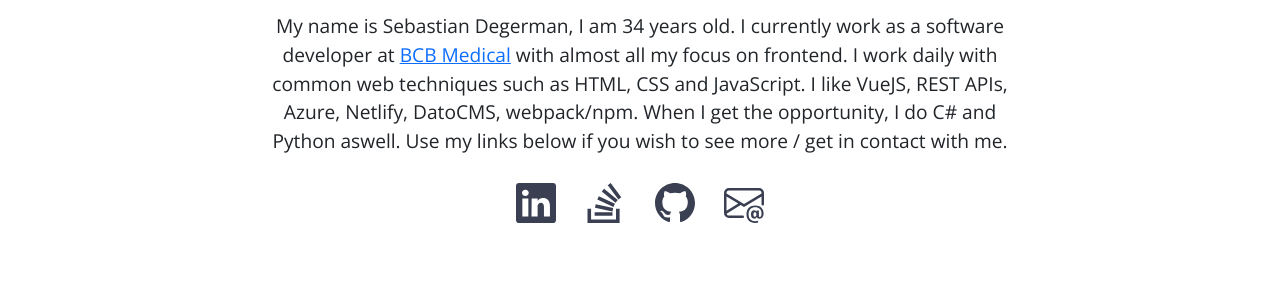
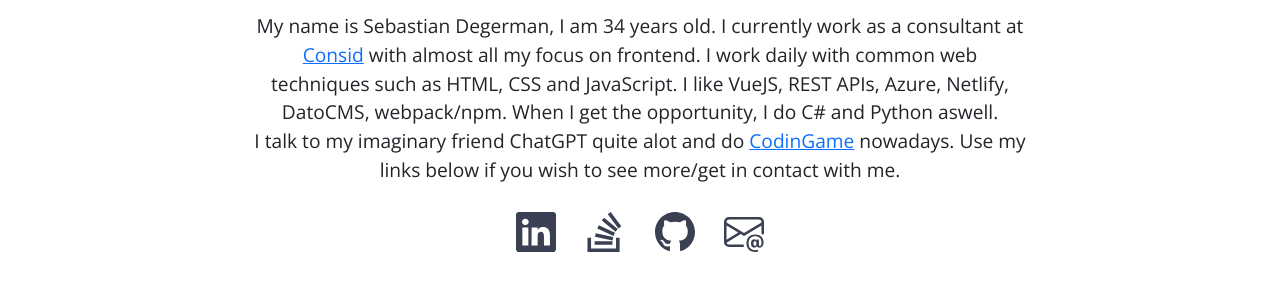
Before and after one commit to Degendeg/sd, a plain HTML site: page index.html in a window 1280 px wide. Shown: the part 835-1126 px from the top of the page. Drawn offline with nearby package versions, Linux system fonts and the light colour scheme.

Commit message:
Stopped working at BCB - now at Consid

```diff
--- a/index.html
+++ b/index.html
@@ -25,9 +25,11 @@
       <h1>Who am I?</h1>
       <p>
 	  My name is Sebastian Degerman, I am <span id="age"></span> years old.
-	  I currently work as a software developer at <a href="https://bcbmedical.com/" target="_blank">BCB Medical</a> with almost all my focus on frontend.
+	  I currently work as a consultant at <a href="https://www.consid.com/" target="_blank">Consid</a> with almost all my focus on frontend.
 	  I work daily with common web techniques such as HTML, CSS and JavaScript. I like VueJS, REST APIs, Azure, Netlify, DatoCMS, webpack/npm.
-	  When I get the opportunity, I do C# and Python aswell. Use my links below if you wish to see more / get in contact with me.
+	  When I get the opportunity, I do C# and Python aswell. <br />
+	  I talk to my imaginary friend ChatGPT quite alot and do <a href="https://www.codingame.com/" target="_blank">CodinGame</a> nowadays.
+	  Use my links below if you wish to see more/get in contact with me.
 	  </p>
       <br />
       <div class="social">
@@ -47,7 +49,7 @@
             <path d="M8 0C3.58 0 0 3.58 0 8c0 3.54 2.29 6.53 5.47 7.59.4.07.55-.17.55-.38 0-.19-.01-.82-.01-1.49-2.01.37-2.53-.49-2.69-.94-.09-.23-.48-.94-.82-1.13-.28-.15-.68-.52-.01-.53.63-.01 1.08.58 1.23.82.72 1.21 1.87.87 2.33.66.07-.52.28-.87.51-1.07-1.78-.2-3.64-.89-3.64-3.95 0-.87.31-1.59.82-2.15-.08-.2-.36-1.02.08-2.12 0 0 .67-.21 2.2.82.64-.18 1.32-.27 2-.27.68 0 1.36.09 2 .27 1.53-1.04 2.2-.82 2.2-.82.44 1.1.16 1.92.08 2.12.51.56.82 1.27.82 2.15 0 3.07-1.87 3.75-3.65 3.95.29.25.54.73.54 1.48 0 1.07-.01 1.93-.01 2.2 0 .21.15.46.55.38A8.012 8.012 0 0 0 16 8c0-4.42-3.58-8-8-8z" />
           </svg>
         </a>
-        <a href="mailto:sebastian.degerman@bcbmedical.com" target="_blank">
+        <a href="mailto:sebastian.degerman@consid.se" target="_blank">
           <svg xmlns="http://www.w3.org/2000/svg" width="16" height="16" fill="currentColor" class="bi bi-envelope-at" viewBox="0 0 16 16">
             <path d="M2 2a2 2 0 0 0-2 2v8.01A2 2 0 0 0 2 14h5.5a.5.5 0 0 0 0-1H2a1 1 0 0 1-.966-.741l5.64-3.471L8 9.583l7-4.2V8.5a.5.5 0 0 0 1 0V4a2 2 0 0 0-2-2H2Zm3.708 6.208L1 11.105V5.383l4.708 2.825ZM1 4.217V4a1 1 0 0 1 1-1h12a1 1 0 0 1 1 1v.217l-7 4.2-7-4.2Z" />
             <path d="M14.247 14.269c1.01 0 1.587-.857 1.587-2.025v-.21C15.834 10.43 14.64 9 12.52 9h-.035C10.42 9 9 10.36 9 12.432v.214C9 14.82 10.438 16 12.358 16h.044c.594 0 1.018-.074 1.237-.175v-.73c-.245.11-.673.18-1.18.18h-.044c-1.334 0-2.571-.788-2.571-2.655v-.157c0-1.657 1.058-2.724 2.64-2.724h.04c1.535 0 2.484 1.05 2.484 2.326v.118c0 .975-.324 1.39-.639 1.39-.232 0-.41-.148-.41-.42v-2.19h-.906v.569h-.03c-.084-.298-.368-.63-.954-.63-.778 0-1.259.555-1.259 1.4v.528c0 .892.49 1.434 1.26 1.434.471 0 .896-.227 1.014-.643h.043c.118.42.617.648 1.12.648Zm-2.453-1.588v-.227c0-.546.227-.791.573-.791.297 0 .572.192.572.708v.367c0 .573-.253.744-.564.744-.354 0-.581-.215-.581-.8Z" />
```
